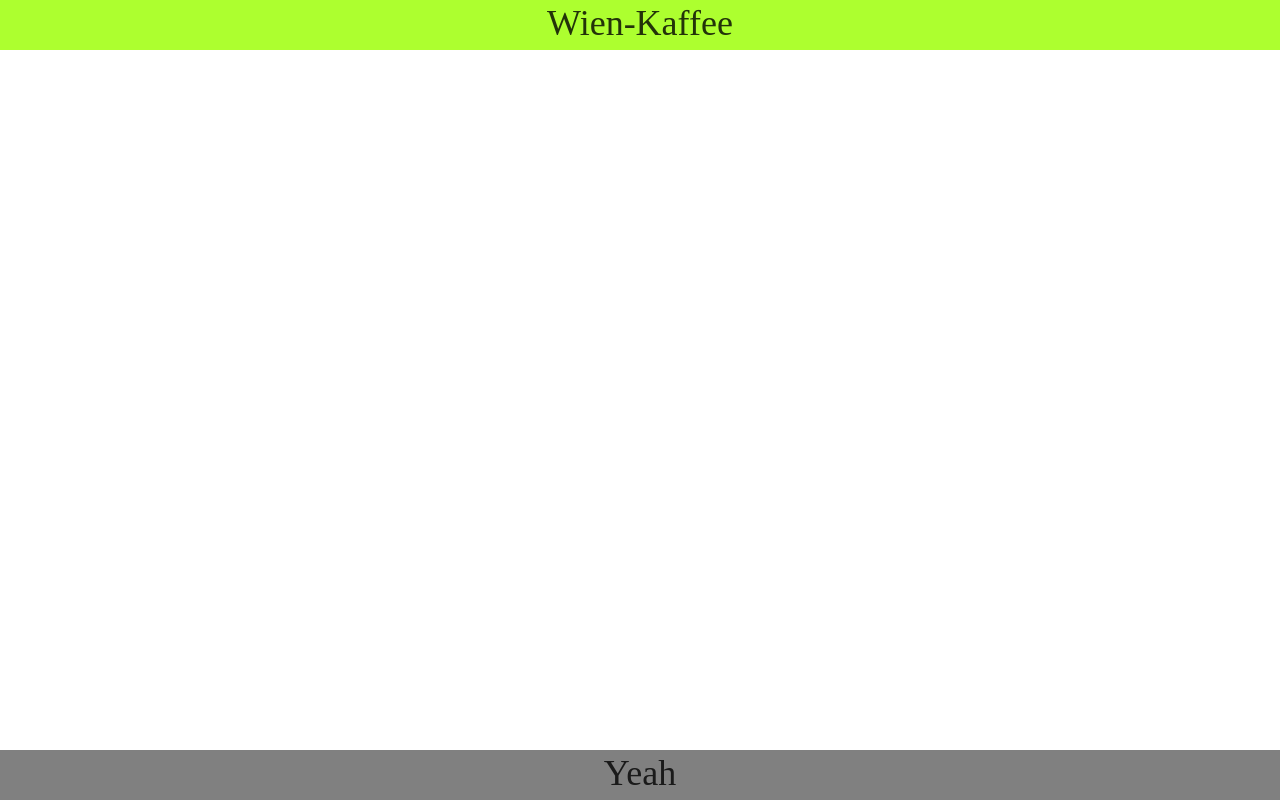
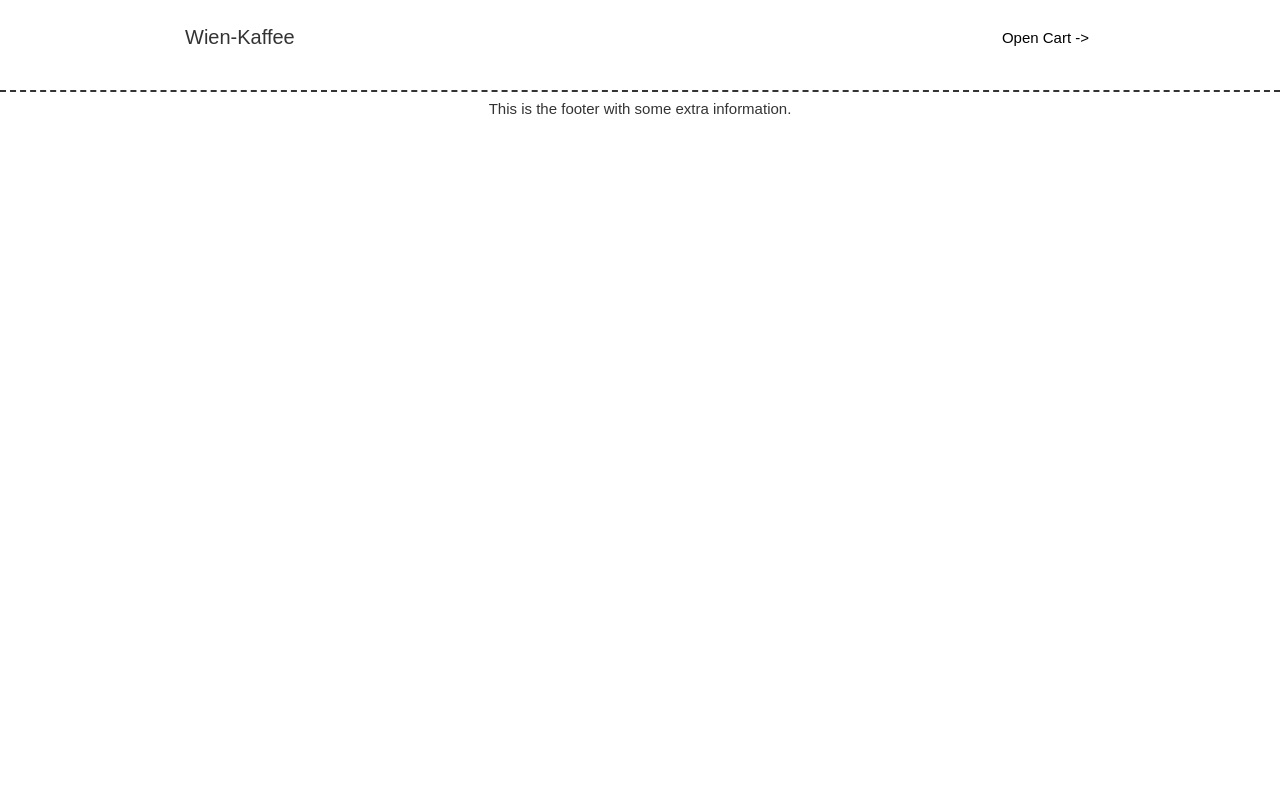
Before and after one commit to sieberp/gatsbyshop, a Gatsby site: page /components/layout in a window 1280 px wide. Built offline with nearby package versions, Linux system fonts and the light colour scheme; Gatsby itself is replaced by a stand-in of ours.

Commit message:
more styling added

```diff
--- a/gatsby-config.js
+++ b/gatsby-config.js
@@ -26,5 +26,7 @@ module.exports = {
         apiKey: process.env.SNIPCART_API_KEY,
       }
     },
+    `gatsby-transformer-sharp`,
+    `gatsby-plugin-sharp`,
   ]
 }
--- a/package.json
+++ b/package.json
@@ -15,9 +15,12 @@
   },
   "dependencies": {
     "gatsby": "^2.19.21",
+    "gatsby-image": "^2.3.3",
+    "gatsby-plugin-sharp": "^2.5.5",
     "gatsby-plugin-snipcartv3": "^2.1.1",
     "gatsby-plugin-styled-components": "^3.2.1",
     "gatsby-source-contentful": "^2.2.7",
+    "gatsby-transformer-sharp": "^2.4.5",
     "react": "^16.12.0",
     "react-dom": "^16.12.0",
     "react-helmet": "^6.0.0",
--- a/src/pages/components/layout.css
+++ b/src/pages/components/layout.css
@@ -2,6 +2,7 @@ html {
   font-family: sans-serif;
   -ms-text-size-adjust: 100%;
   -webkit-text-size-adjust: 100%;
+  font-size: 10px;
 }
 body {
   margin: 0;
@@ -623,3 +624,14 @@ pre tt:after {
     font-size: 100%;
   }
 }
+
+/* Styles for the whole document */
+
+html {
+  font-size: 10px;
+}
+
+body {
+  font-family: Arial, Helvetica, sans-serif;
+  font-size: 10px;
+}
--- a/src/pages/components/layout.js
+++ b/src/pages/components/layout.js
@@ -8,34 +8,64 @@ const Header = styled.header`
   top: 0;
   height: 50px;
   width: 100vw;
+  max-width: 100%;
   text-align: center;
   font-size: 2rem;
   padding: 10px;
-  background-color: greenyellow;
+  margin-bottom: 2rem;
 `
 
+const Navbar = styled.nav`
+  max-width: 960px;
+  margin: 0 auto;
+  padding: 2rem 2.5rem;
+  .title {
+  float: left
+  }
+  button {
+    float: right;
+    font-size: 1.5rem;
+    background: white;
+    border: none;
+    :hover {
+      cursor: pointer;
+    }
+  }
+`
+
+
 const Footer = styled.footer`
-  position: absolute;
   bottom: 0;
   height: 50px;
   width: 100vw;
+  max-width: 100%;
   text-align: center;
-  font-size: 2rem;
+  font-size: 1.5rem;
   padding: 10px;
-  background-color: grey;
+  margin-top: 4rem;
+  border-top: 2px dashed #333;
+`
+
+const MainContainer = styled.main`
+  max-width: 960px;
+  margin: 0 auto;
 `
 
 const Layout = ({ children }) => {
   return (
     <>
       <Header>
-        Wien-Kaffee
+        <Navbar>
+          <span className="title">Wien-Kaffee</span>
+          {/* className='snipcart-checkout' opens the cart */}
+          <button className='snipcart-checkout'>Open Cart -></button>
+        </Navbar>
       </Header>
-      <main>
+      <MainContainer>
         {children}
-      </main>
+      </MainContainer>
       <Footer>
-        Yeah
+        This is the footer with some extra information.
       </Footer>
     </>
   )
```
Also changed, not shown: src/pages/index.js (+61 -7 lines), 1 other file.
